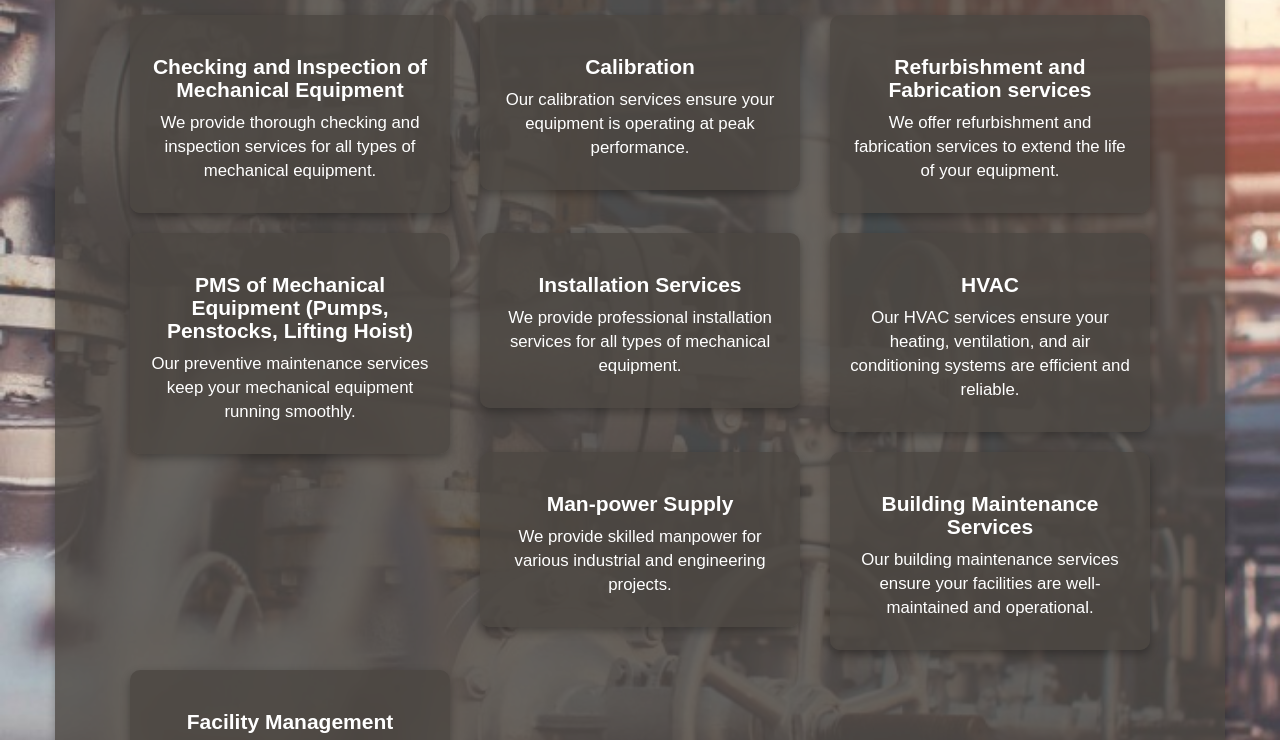
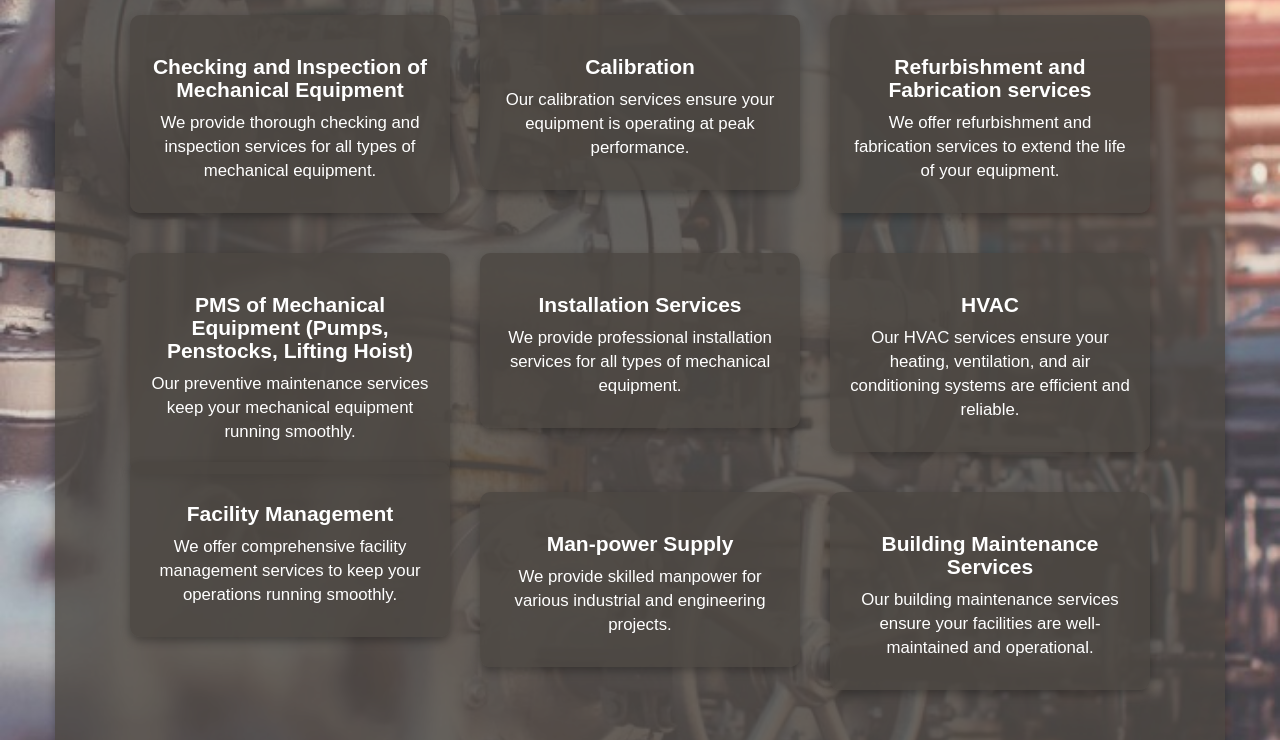
Before and after one commit to TheHyBrid-148/HTML, a plain HTML site: page HTML-Company/pages/services.html in a window 1280 px wide. Shown: the part 603-1343 px from the top of the page. Drawn offline with nearby package versions, Linux system fonts and the light colour scheme; files whose address does not match are found by name.

Commit message:
Updated for Contact Us and Services page

```diff
--- a/HTML-Company/css/Style(Website).css
+++ b/HTML-Company/css/Style(Website).css
@@ -143,3 +143,19 @@ ul li:last-child {
 .card-text {
     font-size: 1.2em;
 }
+
+.mb-4 {
+    margin-bottom: 20px !important;
+}
+
+.d-flex {
+    display: flex !important;
+}
+
+.align-items-stretch {
+    align-items: stretch !important;
+}
+
+#facilitym{
+  margin-top: -33.5vh !important; /* I cannot get this thing to allign with the cards */
+}
```
Lines whose indentation alone changed are shown as unchanged.
